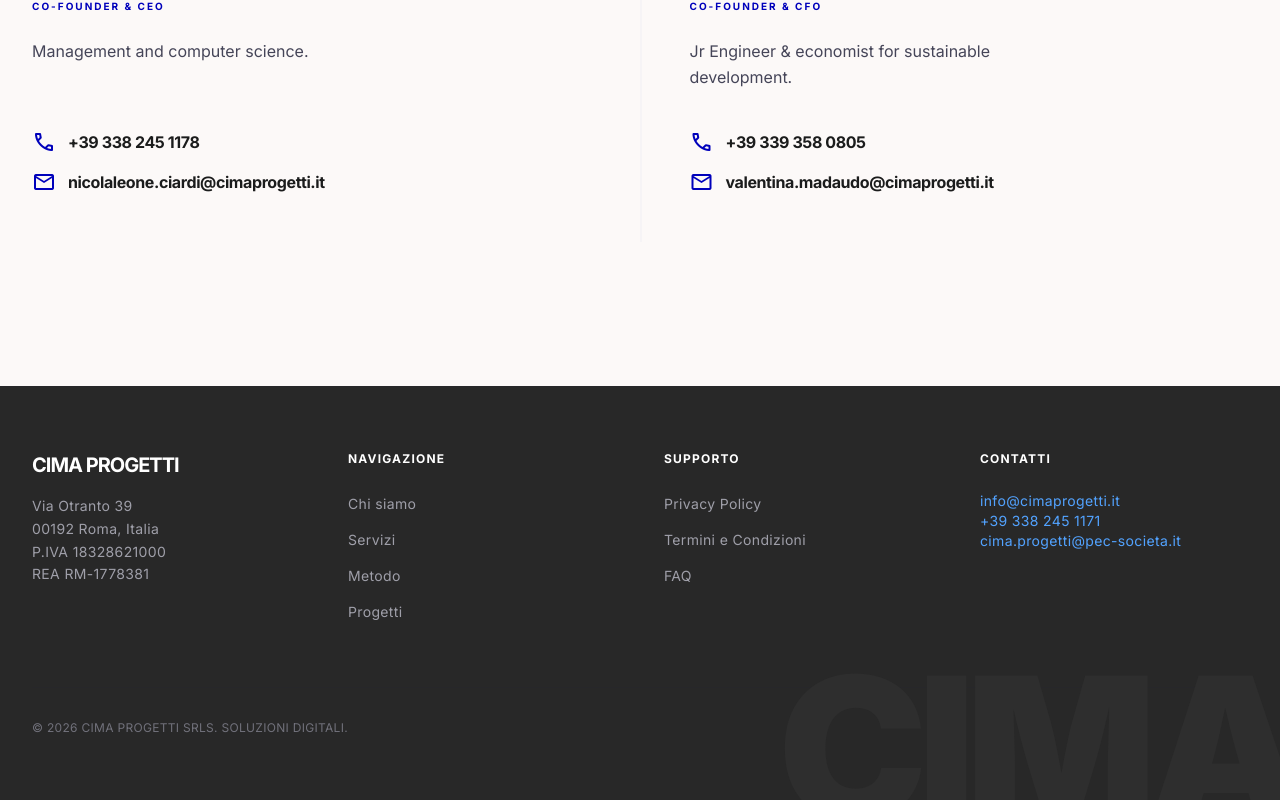
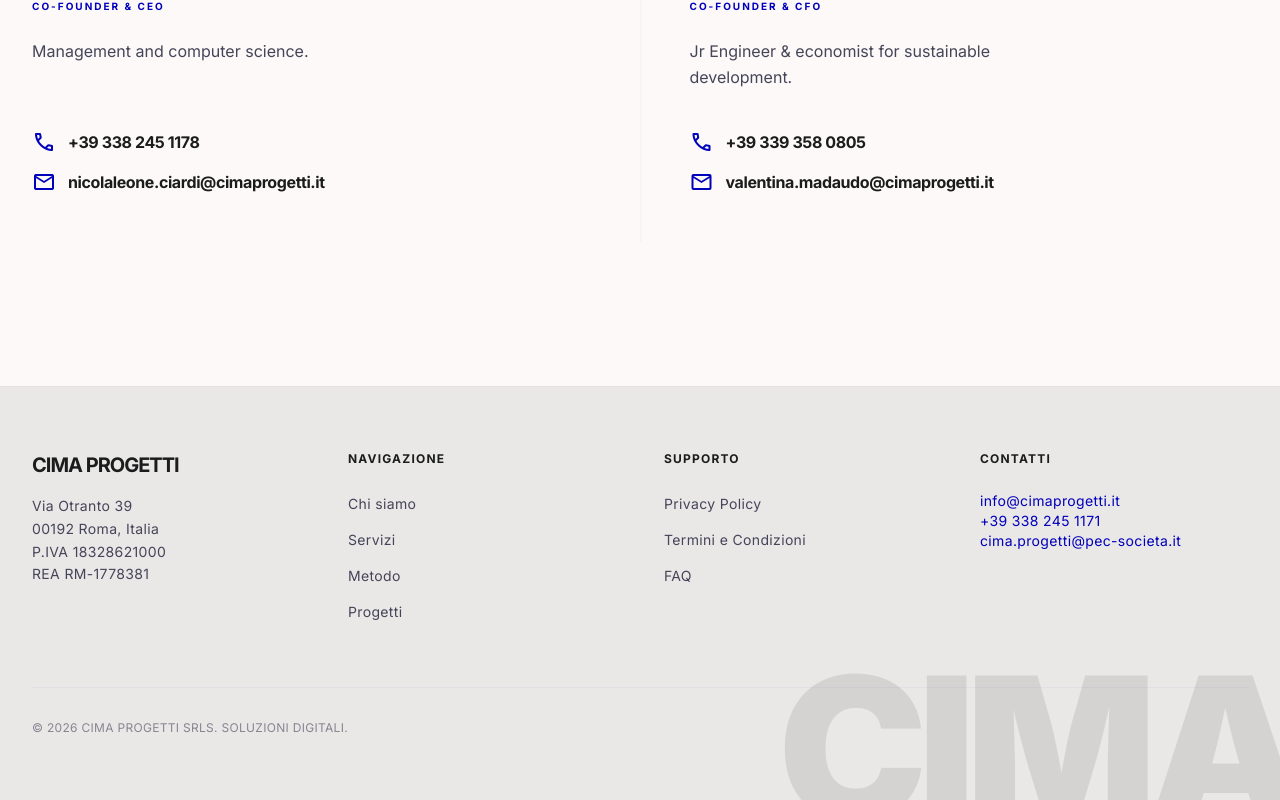
Before and after one commit to CiMa-Progetti/cimaprogetti-it, a Next.js app in the folder frontend/: page /contatti in a window 1280 px wide. Shown: the part 998-1798 px from the top of the page. Built offline with nearby package versions, Linux system fonts and the light colour scheme.

Commit message:
edited footer

```diff
--- a/frontend/src/app/page.tsx
+++ b/frontend/src/app/page.tsx
@@ -150,7 +150,7 @@
             </div>
 
             {/* Automazioni & IA */}
-            <div className="md:col-span-2 bg-zinc-900 text-white p-8 lg:p-12 flex flex-col md:flex-row justify-between items-center gap-8 group">
+            <div className="md:col-span-2 bg-surface-container-high text-on-surface p-8 lg:p-12 flex flex-col md:flex-row justify-between items-center gap-8 group transition-colors duration-300">
               <div className="max-w-xl">
                 <h3 className="text-2xl lg:text-3xl font-black uppercase mb-4">
                   Automazioni &amp; IA
--- a/frontend/src/components/Footer.tsx
+++ b/frontend/src/components/Footer.tsx
@@ -2,13 +2,13 @@
 
 export default function Footer() {
   return (
-    <footer className="bg-dark-bg w-full py-16 px-6 lg:px-8 mt-auto border-t border-zinc-800 relative overflow-hidden">
+    <footer className="bg-surface-container-high w-full py-16 px-6 lg:px-8 mt-auto border-t border-outline-variant/20 relative overflow-hidden transition-colors duration-300">
       <div className="grid grid-cols-1 sm:grid-cols-2 lg:grid-cols-4 gap-12 max-w-7xl mx-auto">
         <div className="lg:col-span-1">
-          <span className="text-xl font-bold text-white tracking-tighter mb-4 block uppercase">
+          <span className="text-xl font-bold text-on-surface tracking-tighter mb-4 block uppercase">
             CiMa Progetti
           </span>
-          <p className="font-sans text-sm tracking-wide text-zinc-400 leading-relaxed">
+          <p className="font-sans text-sm tracking-wide text-on-surface-variant leading-relaxed">
             Via Otranto 39
             <br />
             00192 Roma, Italia
@@ -20,7 +20,7 @@
         </div>
 
         <div>
-          <p className="text-white font-bold mb-6 uppercase text-xs tracking-widest">
+          <p className="text-on-surface font-bold mb-6 uppercase text-xs tracking-widest">
             Navigazione
           </p>
           <ul className="space-y-3">
@@ -28,7 +28,7 @@
               <li key={item}>
                 <Link
                   href={`/#${item.toLowerCase().replace(" ", "-")}`}
-                  className="font-sans text-sm tracking-wide text-zinc-400 hover:text-blue-400 transition-colors"
+                  className="font-sans text-sm tracking-wide text-on-surface-variant hover:text-primary transition-colors"
                 >
                   {item}
                 </Link>
@@ -38,7 +38,7 @@
         </div>
 
         <div>
-          <p className="text-white font-bold mb-6 uppercase text-xs tracking-widest">
+          <p className="text-on-surface font-bold mb-6 uppercase text-xs tracking-widest">
             Supporto
           </p>
           <ul className="space-y-3">
@@ -46,7 +46,7 @@
               <li key={item}>
                 <Link
                   href="#"
-                  className="font-sans text-sm tracking-wide text-zinc-400 hover:text-blue-400 transition-colors"
+                  className="font-sans text-sm tracking-wide text-on-surface-variant hover:text-primary transition-colors"
                 >
                   {item}
                 </Link>
@@ -56,32 +56,32 @@
         </div>
 
         <div>
-          <p className="text-white font-bold mb-6 uppercase text-xs tracking-widest">
+          <p className="text-on-surface font-bold mb-6 uppercase text-xs tracking-widest">
             Contatti
           </p>
-          <p className="font-sans text-sm tracking-wide text-zinc-400 mb-4">
-            <a href="mailto:info@cimaprogetti.it" className="text-blue-400 hover:text-blue-300">
+          <p className="font-sans text-sm tracking-wide text-on-surface-variant mb-4">
+            <a href="mailto:info@cimaprogetti.it" className="text-primary hover:brightness-110 dark:hover:brightness-90 transition-all">
               info@cimaprogetti.it
             </a>
             <br />
-            <a href="https://wa.me/393382451171" className="text-blue-400 hover:text-blue-300">
+            <a href="https://wa.me/393382451171" className="text-primary hover:brightness-110 dark:hover:brightness-90 transition-all">
               +39 338 245 1171
             </a>
             <br />
-            <a href="mailto:cima.progetti@pec-societa.it" className="text-blue-400 hover:text-blue-300">
+            <a href="mailto:cima.progetti@pec-societa.it" className="text-primary hover:brightness-110 dark:hover:brightness-90 transition-all">
               cima.progetti@pec-societa.it
             </a>
           </p>
         </div>
       </div>
 
-      <div className="max-w-7xl mx-auto mt-16 pt-8 border-t border-zinc-800 text-center sm:text-left">
-        <p className="font-sans text-xs tracking-wide text-zinc-500 uppercase">
+      <div className="max-w-7xl mx-auto mt-16 pt-8 border-t border-outline-variant/20 text-center sm:text-left">
+        <p className="font-sans text-xs tracking-wide text-on-surface-variant/60 uppercase">
           &copy; 2026 CiMa Progetti Srls. Soluzioni digitali.
         </p>
       </div>
       {/* Watermark */}
-      <span className="hidden lg:block absolute bottom-0 right-0 text-[200px] font-black tracking-tighter leading-none select-none pointer-events-none text-[#2e2e2e] translate-x-4 translate-y-12">
+      <span className="hidden lg:block absolute bottom-0 right-0 text-[200px] font-black tracking-tighter leading-none select-none pointer-events-none text-on-surface/10 dark:text-on-surface/5 translate-x-4 translate-y-12 transition-colors duration-300">
         CIMA
       </span>
     </footer>
```
